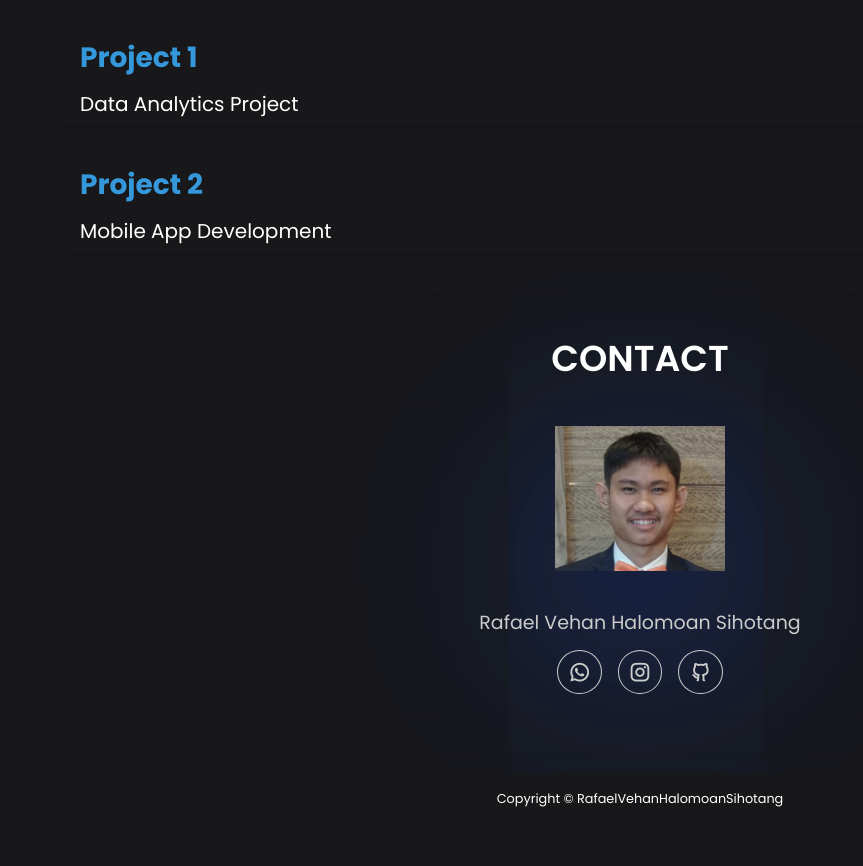
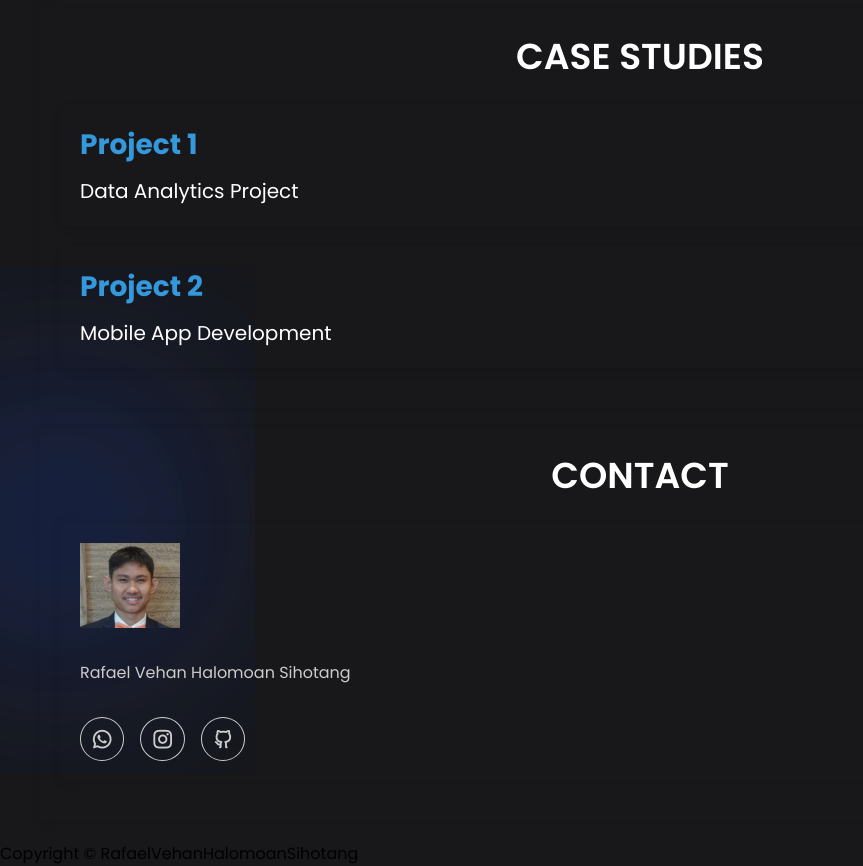
Before and after one commit to 819238/CV, a plain HTML site: page index.html in a window 1280 px wide. Shown: the part 1513-2379 px from the top of the page, without its empty margins (0-863 px from the left). Before the commit the page ends 2337 px from the top, so only its background shows below. Drawn offline with nearby package versions, Linux system fonts and the light colour scheme.

Commit message:
style.css

```diff
--- a/style.css
+++ b/style.css
@@ -1,6 +1,6 @@
 @import url('https://fonts.googleapis.com/css2?family=Poppins:wght@300;400;500;600;700;800&display=swap');
 
-*{
+* {
     padding: 0;
     margin: 0;
     outline: none;
@@ -8,21 +8,21 @@
     box-sizing: border-box;
 }
 
-img{
+img {
     width: 100%;
     display: flex;
 }
 
-a{
+a {
     text-decoration: none;
 }
 
-body{
+body {
     font-family: 'Poppins', sans-serif;
     background-color: #18181B;
 }
 
-nav{
+nav {
     max-width: 1200px;
     margin: auto;
     padding: 2rem 1rem;
@@ -32,11 +32,11 @@ nav{
     gap: 2rem;
 }
 
-.nav-logo{
+.nav-logo {
     max-width: 100px;
 }
 
-.nav-links{
+.nav-links {
     list-style: none;
     display: flex;
     align-items: center;
@@ -44,13 +44,13 @@ nav{
     font-size: 1.3rem;
 }
 
-.link a{
+.link a {
     position: relative;
     padding-bottom: 0.75rem;
     color: #fff;
 }
 
-.link a::after{
+.link a::after {
     content: "";
     position: absolute;
     height: 2px;
@@ -61,11 +61,11 @@ nav{
     transition: all 0.3s ease;
 }
 
-.link a:hover::after{
+.link a:hover::after {
     width: 70%;
 }
 
-.btn{
+.btn {
     padding: 1rem 2rem;
     font-size: 1rem;
     color: #fff;
@@ -75,11 +75,11 @@ nav{
     transition: all 0.3s ease;
 }
 
-.btn:hover{
+.btn:hover {
     background-color: #1e40af;
 }
 
-.container{
+.container {
     max-width: 1200px;
     margin: 20px auto;
     padding: 20px;
@@ -87,13 +87,13 @@ nav{
     color: rgb(255, 255, 255);
 }
 
-.blur{
+.blur {
     position: absolute;
     box-shadow: 0 0 1000px 50px #1d4ed8;
     z-index: -100;
 }
 
-header{
+header {
     position: relative;
     padding-top: 2rem;
     display: grid;
@@ -102,14 +102,14 @@ header{
     gap: 2rem;
 }
 
-header .content h4{
+header .content h4 {
     margin-bottom: 1rem;
     color: #ccc;
     font-size: 1rem;
     font-weight: 600;
 }
 
-header .content h1{
+header .content h1 {
     color: #fff;
     margin-bottom: 1rem;
     font-size: 3rem;
@@ -117,21 +117,21 @@ header .content h1{
     line-height: 4rem;
 }
 
-header .content h1 span{
+header .content h1 span {
     -webkit-text-fill-color: transparent;
     -webkit-text-stroke: 1px #fff;
 }
 
-header .content p{
+header .content p {
     margin-bottom: 2rem;
     color: #ccc;
 }
 
-header .image{
+header .image {
     position: relative;
 }
 
-header .image::before{
+header .image::before {
     content: "o";
     position: absolute;
     top: 0;
@@ -145,12 +145,12 @@ header .image::before{
     z-index: -100;
 }
 
-header .image img{
+header .image img {
     max-width: 600px;
     margin: auto;
 }
 
-section .header{
+section .header {
     margin-bottom: 1rem;
     color: #fff;
     text-align: center;
@@ -158,30 +158,30 @@ section .header{
     font-weight: 600;
 }
 
-footer{
+footer {
     position: relative;
     display: grid;
-    grid-template-columns: 400px repeat(3, 1fr);
+    grid-template-columns: 1fr;
     gap: 2rem;
 }
 
-footer .column .logo{
+footer .column .logo {
     max-width: 100px;
     margin-bottom: 2rem;
 }
 
-footer .column p{
+footer .column p {
     color: #ccc;
     margin-bottom: 2rem;
 }
 
-footer .column .socials{
+footer .column .socials {
     display: flex;
     align-items: center;
     gap: 1rem;
 }
 
-footer .column .socials a{
+footer .column .socials a {
     color: #ccc;
     border: 1px solid #ccc;
     padding: 4px 10px;
@@ -190,37 +190,28 @@ footer .column .socials a{
     transition: all 0.3s ease;
 }
 
-footer .column .socials a:hover{
+footer .column .socials a:hover {
     color: #fff;
     background-color: #1d4ed8;
     border-color: #1d4ed8;
 }
 
-footer .column h4{
+footer .column h4 {
     color: #fff;
     margin-bottom: 2rem;
     font-size: 1.2rem;
     font-weight: 500;
 }
 
-footer .column > a{
+footer .column > a {
     display: block;
     color: #ccc;
     margin-bottom: 1rem;
     transition: all 0.3s ease;
 }
 
-footer .column > a:hover{
+footer .column > a:hover {
     color: #1d4ed8;
-}
-
-.copyright{
-    max-width: 1200px;
-    margin: auto;
-    padding: 1rem;
-    color: #fff;
-    font-size: 0.8rem;
-    text-align: center;
 }
 
 .skills-container {
@@ -230,7 +221,7 @@ footer .column > a:hover{
 }
 
 .skill {
-    width: 270px;
+    width: calc(33.33% - 40px);
     margin: 20px;
     padding: 15px;
     text-align: center;
@@ -321,31 +312,39 @@ footer .column > a:hover{
     margin-bottom: 0;
 }
 
-footer {
-    display: flex;
-    justify-content: center;
-    align-items: center;
-    position: relative;
+@media (max-width: 768px) {
+    nav {
+        flex-direction: column;
+        align-items: flex-start;
     }
 
-.column {
-    display: flex;
+    .nav-links {
         flex-direction: column;
-    align-items: center;
+        gap: 1rem;
     }
 
-.logo {
-    display: flex;
-    align-items: center;
+    .nav-links .link {
+        margin: 0;
+    }
+}
+
+@media (max-width: 576px) {
+    header {
+        grid-template-columns: 1fr;
+        text-align: center;
+    }
+
+    header .image {
+        order: -1;
+    }
+}
+
+@media (max-width: 480px) {
+    .skills-container {
         justify-content: center;
     }
 
-.logo img {
-    width: 170px;
+    .skill {
+        width: calc(50% - 40px);
     }
-
-p {
-    height: 10px;
-    margin: 5px 0;
-    font-size: 19px;
 }
```
Lines whose indentation alone changed are shown as unchanged.
